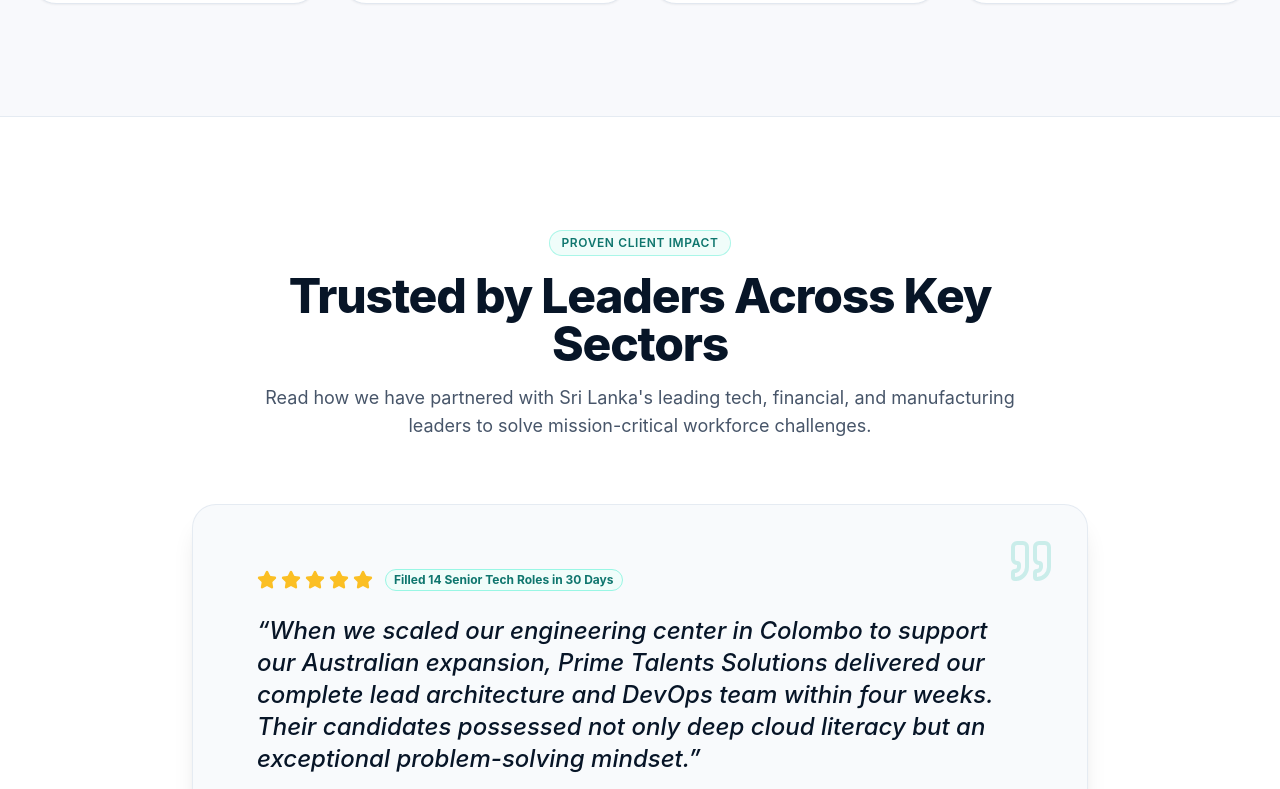
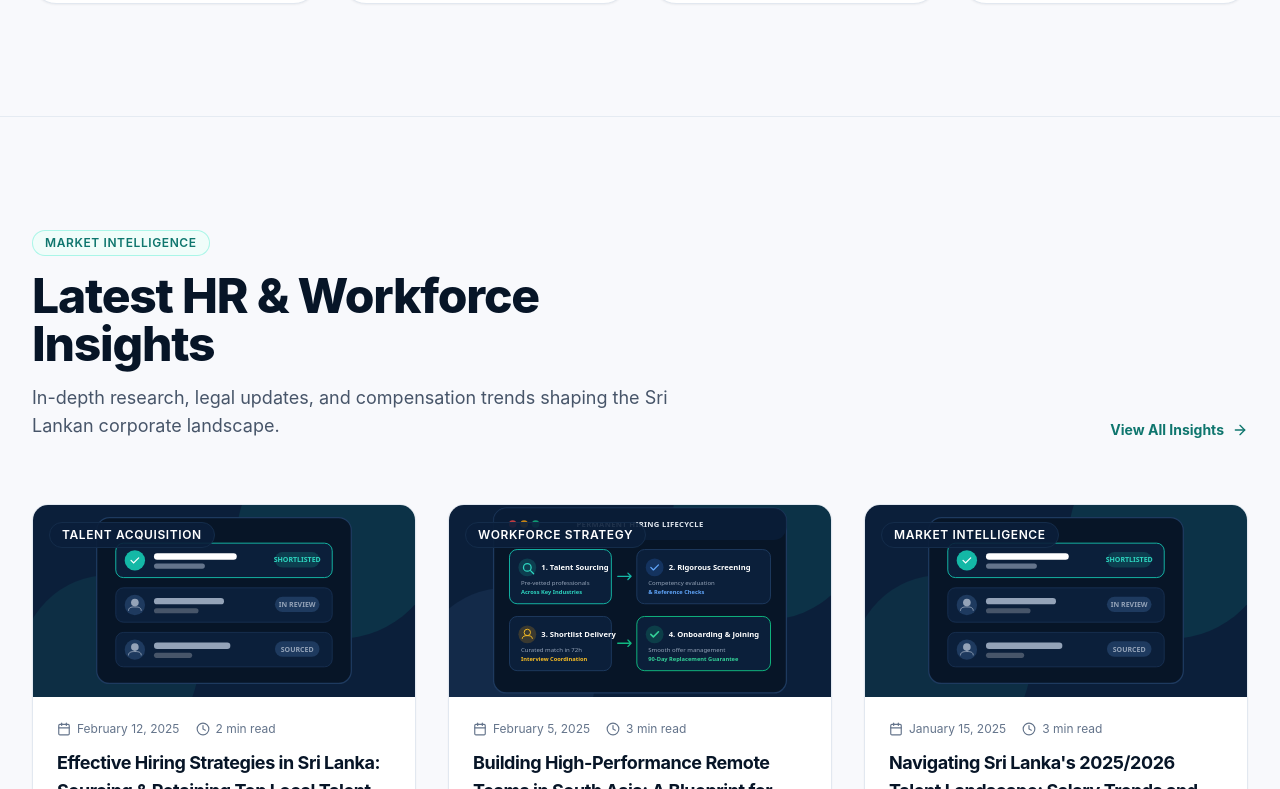
Before and after one commit to sgc1996/prime-talents-website, a Next.js app: page / in a window 1280 px wide. Shown: the part 7191-7980 px from the top of the page. Built offline with nearby package versions, Linux system fonts and the light colour scheme; no server answers.

Commit message:
refactor(home): remove testimonials section to maintain authenticity as early-stage startup

```diff
--- a/src/app/page.tsx
+++ b/src/app/page.tsx
@@ -6,7 +6,6 @@ import { ServicesOverview } from "@/components/sections/ServicesOverview";
 import { ConsultancyGrid } from "@/components/sections/ConsultancyGrid";
 import { WhyChooseUs } from "@/components/sections/WhyChooseUs";
 import { HowItWorks } from "@/components/sections/HowItWorks";
-import { Testimonials } from "@/components/sections/Testimonials";
 import { LatestInsights } from "@/components/sections/LatestInsights";
 import { FinalCtaBanner } from "@/components/sections/FinalCtaBanner";
 
@@ -33,10 +32,7 @@ export default function HomePage() {
       {/* 8. How It Works: 4-Step Process Timeline */}
       <HowItWorks />
 
-      {/* 9. Testimonials Carousel */}
-      <Testimonials />
-
-      {/* 10. Latest Insights: 3 MDX Thought Leadership Cards */}
+      {/* 9. Latest Insights: 3 MDX Thought Leadership Cards */}
       <LatestInsights posts={posts} />
 
       {/* 11. Final CTA Banner */}
```
